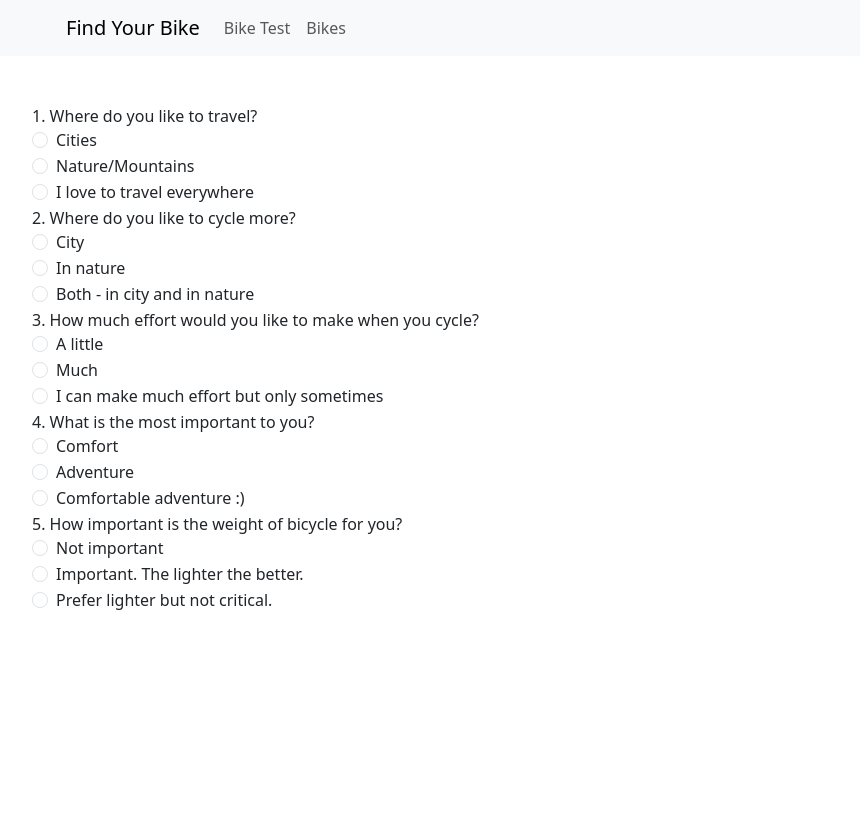
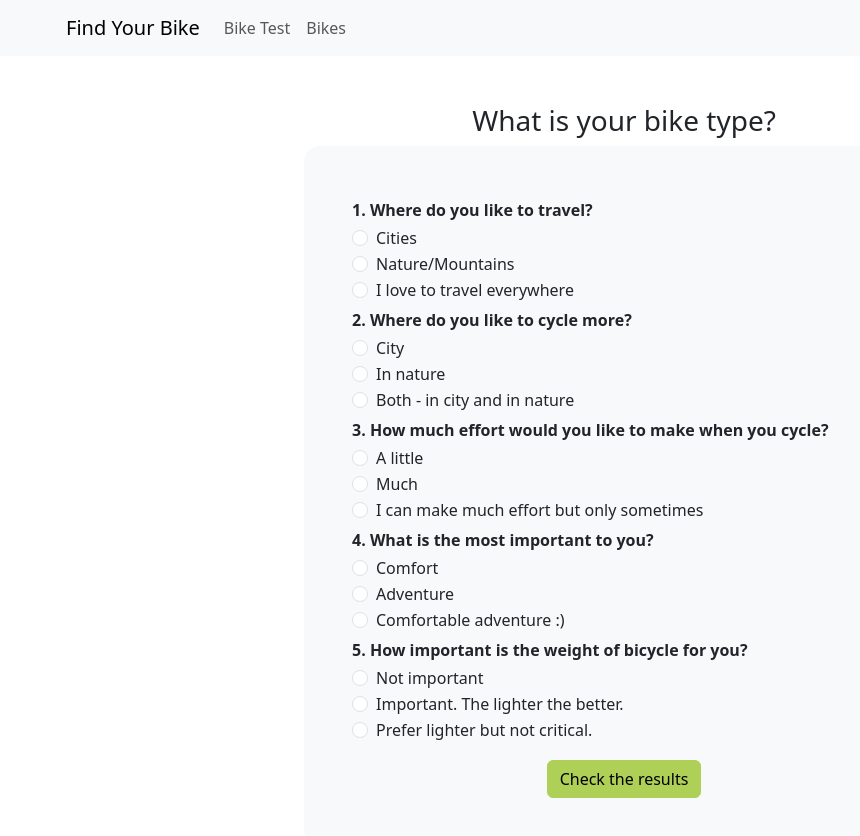
Before and after one commit to OlgaShishkanova/bikes-test-task, a React (Create React App) app: page / in a window 1280 px wide. Shown: the top 836 px of the page, without its empty margins (16-876 px from the left). Before the commit the page ends 800 px from the top, so only its background shows below. Built offline with nearby package versions, Linux system fonts and the light colour scheme.

Commit message:
BikeTest styles

```diff
--- a/src/App.tsx
+++ b/src/App.tsx
@@ -1,5 +1,5 @@
 import React from "react";
-import "./assets/scss/App.scss";
+import "./assets/scss/index.scss";
 import RoutesComponent from "./RoutesComponent";
 
 const App = () => {
--- a/src/assets/scss/App.scss
+++ b/src/assets/scss/App.scss
@@ -1,3 +1,9 @@
 .routes-wrapper {
   padding: 3rem;
 }
+.questions {
+  width: 40rem;
+  margin: 0 auto;
+  padding: 3rem;
+  border-radius: 1rem;
+}
--- a/src/index.tsx
+++ b/src/index.tsx
@@ -1,6 +1,5 @@
 import React from 'react';
 import ReactDOM from 'react-dom/client';
-import './assets/scss/index.scss';
 import App from './App';
 import reportWebVitals from './reportWebVitals';
 
--- a/src/pages/BikeTest/BikeTest.tsx
+++ b/src/pages/BikeTest/BikeTest.tsx
@@ -1,19 +1,21 @@
 import React from "react";
 import testQuestions from "../../staticData/testQuestions.json";
-import { Form } from "react-bootstrap";
+import { Button, Form } from "react-bootstrap";
 
 const BikeTest = () => {
   return (
-    <div>
+    <>
+      <h3 className="text-center">What is your bike type?</h3>
+      <div className="questions bg-body-tertiary">
         {testQuestions.data?.map((item, key) => {
           return (
             <div key={item.id}>
-            <div>
+              <div className="fw-bold my-1">
                 {item.id}. {item.question}
               </div>
               {item.answers?.map((answer, i) => {
                 return (
-                <div>
+                  <div key={answer.id}>
                     <Form.Check
                       inline
                       label={answer.text}
@@ -27,7 +29,11 @@ const BikeTest = () => {
             </div>
           );
         })}
+        <div className="text-center">
+          <Button className="mt-3">Check the results</Button>
         </div>
+      </div>
+    </>
   );
 };
 
```
Lines whose indentation alone changed are shown as unchanged.
